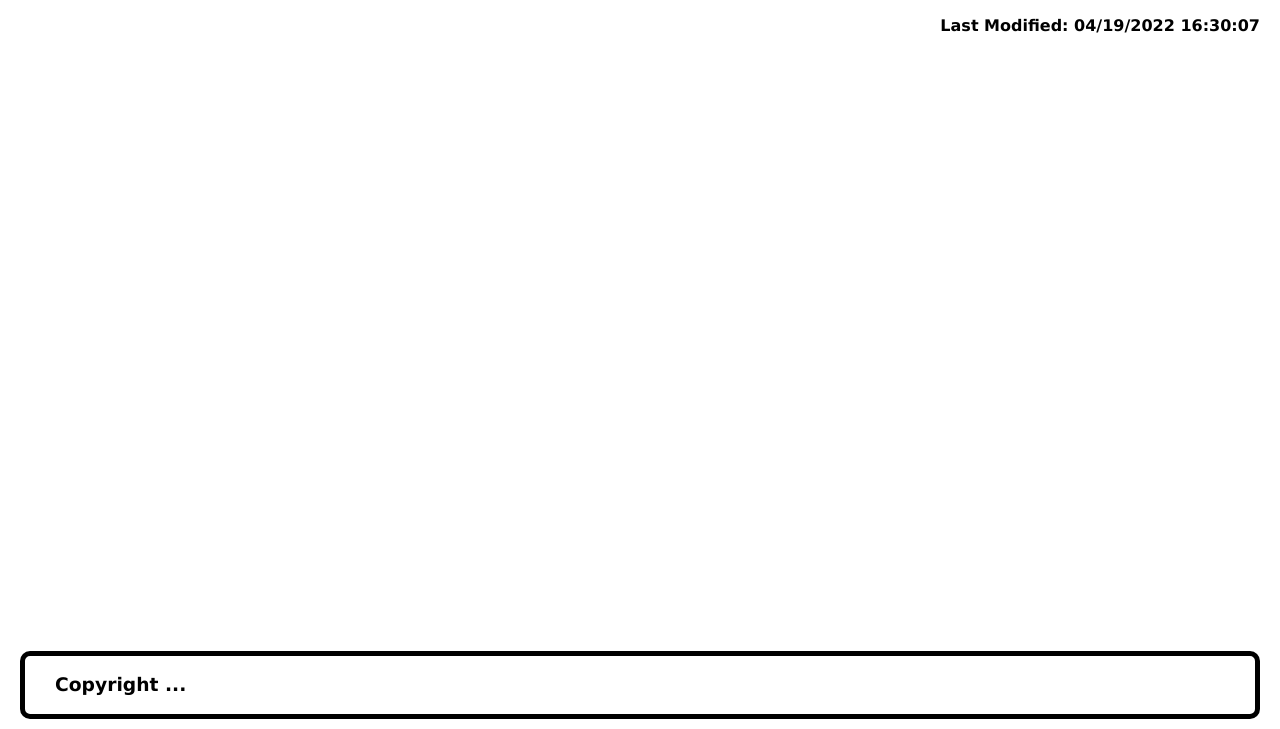
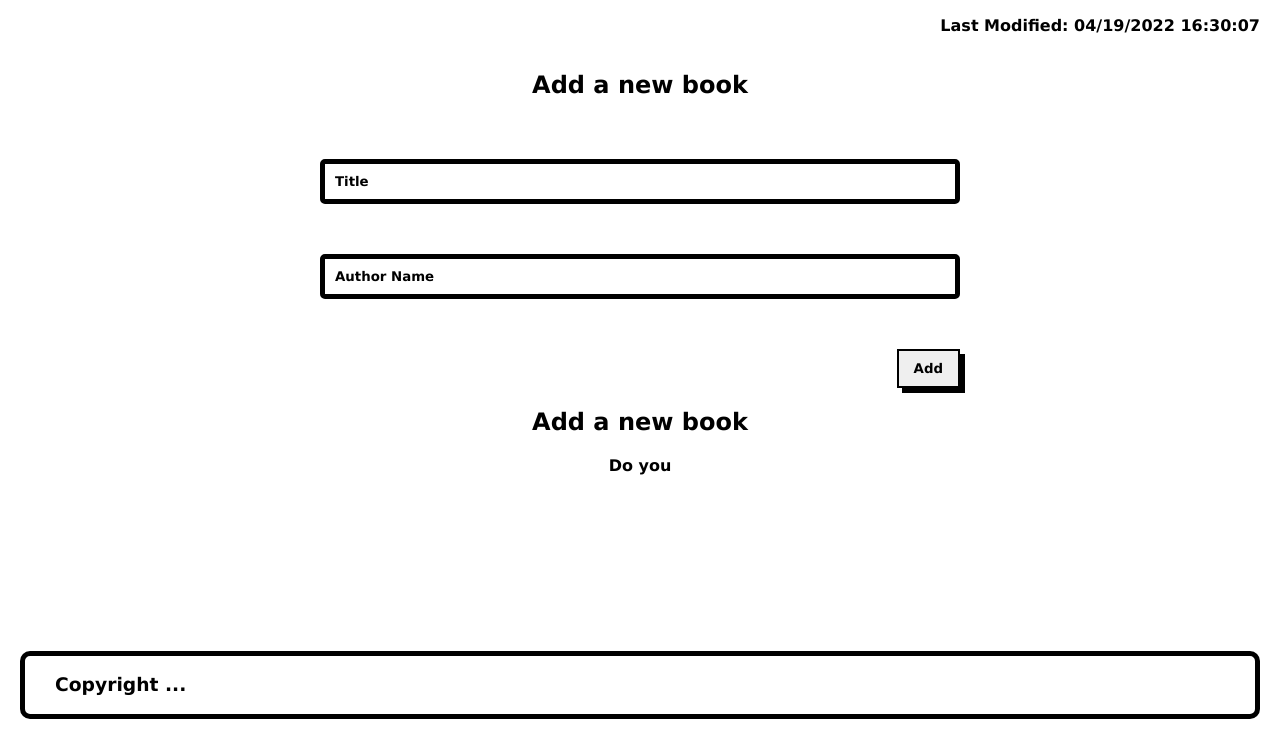
Before and after one commit to ichala/Awesome-books, a plain HTML site: page index.html in a window 1280 px wide. Shown: the part 71-800 px from the top of the page. Drawn offline with Linux system fonts and the light colour scheme.

Commit message:
Add add book section

```diff
--- a/index.html
+++ b/index.html
@@ -21,23 +21,32 @@
             </ul>
         </nav>
     </header>
+
     <section id="last-modified-container">
         <p>Last Modified: <span id="last-modified">23.12.2020</span></p>
     </section>
+
     <section style="display: none;" class="list">
         <h1>All awesome books</h1>
         <div id="book-list">
 
         </div>
-        <hr>
+    </section>
+
+    <section id="add-new">
         <div id="add-section">
-            <h2>Add a new book</h2>
+            <h1>Add a new book</h1>
             <div class="input-button-wrapper">
                 <input id="title" type="text" placeholder="Title">
                 <input id="author" type="text" placeholder="Author Name">
                 <button id="add_Button">Add</button>
             </div>
         </div>
+    </section>
+
+    <section id="contact">
+        <h1>Add a new book</h1>
+<p>Do you </p>
     </section>
 
     <footer>
--- a/style.css
+++ b/style.css
@@ -87,43 +87,45 @@ header nav ul li:last-child a {
   padding: 5px;
 }
 
-/* Add Section */
-hr {
-  margin-top: 20px;
-  width: 15%;
-  border-radius: 50%;
-  border-color: black;
-  border-style: groove;
-}
-
-.list #add-section {
+/* Add New Section */
+#add-new #add-section {
   margin: 0 auto;
   display: flex;
   align-items: center;
   flex-direction: column;
+  width: 50%;
 }
 
-.list #add-section .input-button-wrapper {
+#add-new #add-section h1 {
+  margin-bottom: 60px;
+}
+
+#add-new #add-section .input-button-wrapper {
   display: flex;
   flex-direction: column;
-  gap: 15px;
+  width: 100%;
+  gap: 50px;
 }
 
-.list #add-section .input-button-wrapper input {
+#add-new #add-section .input-button-wrapper input {
   border: 5px solid black;
-  padding: 5px;
+  padding: 10px;
+  border-radius: 5px;
 }
 
-.list #add-section .input-button-wrapper input::placeholder {
+#add-new #add-section .input-button-wrapper input::placeholder {
   color: black;
 }
 
-.list #add-section #add_Button {
+#add-new #add-section #add_Button {
   align-self: flex-end;
   border: 2px solid black;
   box-shadow: 5px 5px black;
-  padding: 5px;
+  padding: 10px 15px;
 }
+/* Add New Section */
+
+
 
 footer {
   display: block;
```
